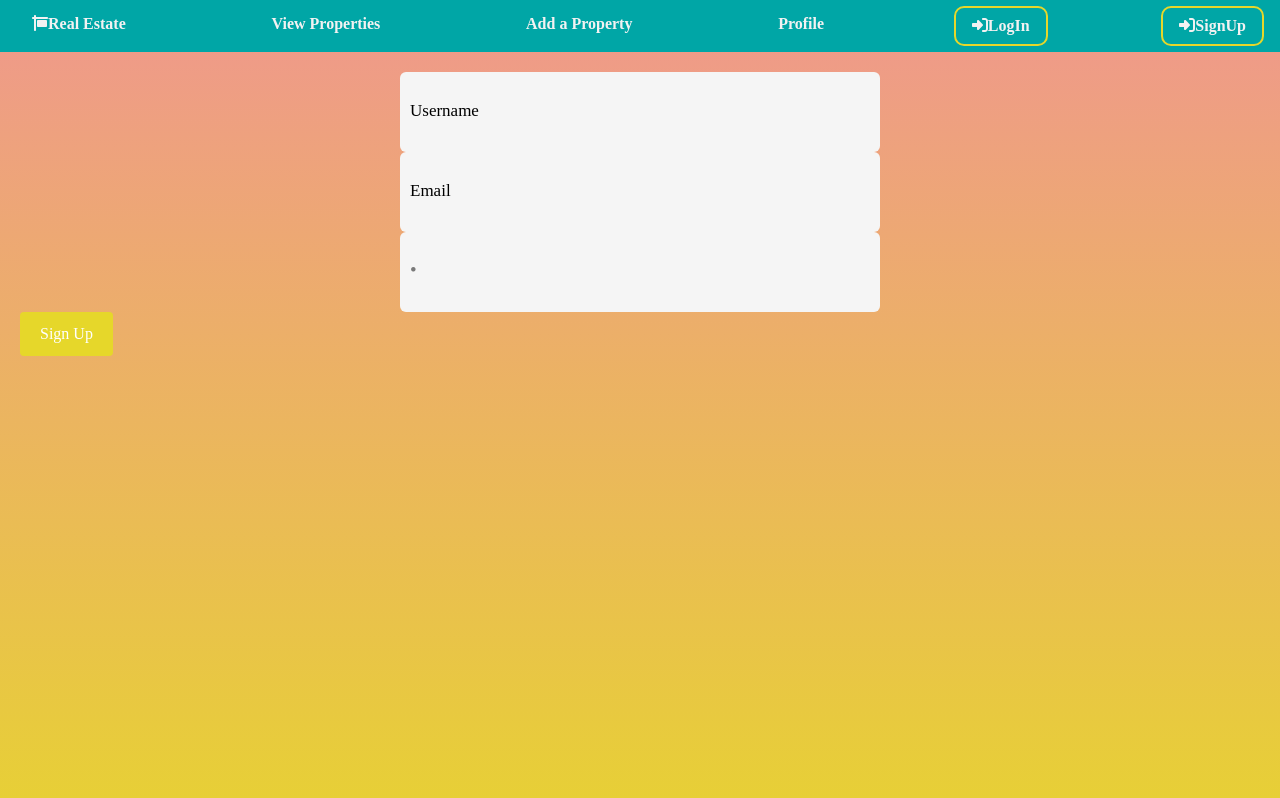
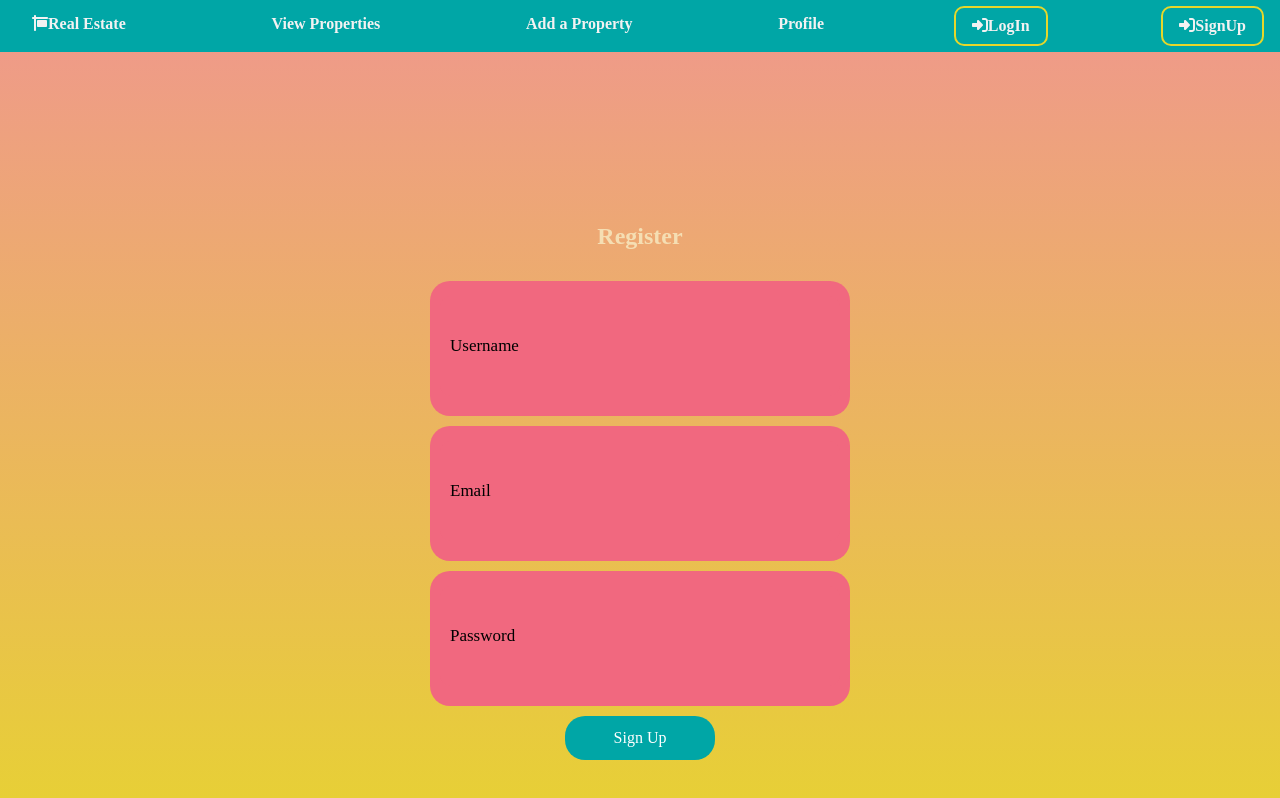
Before and after one commit to Erdemayhan/Real-Estate-FE, a React (Create React App) app: page /register in a window 1280 px wide. Built offline with nearby package versions, Linux system fonts and the light colour scheme; a web font is replaced by a local one.

Commit message:
son cssler

```diff
--- a/src/components/LoginSignUp/LoginSignUp.css
+++ b/src/components/LoginSignUp/LoginSignUp.css
@@ -1,105 +1,28 @@
-.container{
-    display: flex;
-    flex-direction: column;
-    margin: auto;
-    margin-top: 200px;
-    width: 600px;
-    background: #fff;
-    padding-bottom: 30px;
+.login-form .input {
+    background-color: #f1687f; /* Soft red background color */
+    border-radius: 20px; /* Rounded corners */
+    border: none; /* Remove default border */
+    padding: 10px; /* Add some padding */
+    align-items: center;
+    justify-content: center
 }
 
-.header{
-    display: flex;
-    flex-direction: column;
-    align-items: center;
-    margin-top: 30px;
-    gap: 9px;
-    width: 100%;
+.input input {
+    background-color: #f1687f; /* Soft red background color */
+    width: 400px; /* Increase width to take up full width of parent */
+    border: none; /* Remove default border */
+    padding: 10px; /* Add some padding */
+    border-radius: 10px; /* Optional: Add this line to make the corners rounded */
+    height: 100px;
 }
-
-.text{
-    font-size: 48px;
-    font-weight: 700;
-    color: #00A6a6;
+button, .Login {
+    padding: 10px;
+    width: 150px;
+    background-color: #00a6a6;
+    color: #fff;
+    border: none;
+    border-radius: 20px; /* Increase this value to make the corners more rounded */
+    cursor: pointer;
+    display: block; /* Add this line to make the button a block element */
+    margin: auto; /* Add this line to center the button */
 }
-
-.underline{
-    width: 61px;
-    height: 6px;
-    background: #00A6a6;
-    border-radius: 9px;
-}
-
-.inputs{
-    display: flex;
-    flex-direction: column;
-    margin-top: 55px;
-    gap: 25px;
-
-
-}
-
-.input{
-    display: flex;
-    align-items: center;
-    margin: auto;
-    width: 480px;
-    height: 80px;
-    background: #F5F5F5;
-    border-radius: 6px;
-}
-
-.input img{
-    margin: 0px 30px;
-}
-
-.input input{
-    width: 400px;
-    height: 50px;
-    background: transparent;
-    border: none;
-    outline: none;
-    font-size: 19px;
-    color: #797979;
-}
-
-.forgot-password{
-    margin-top: 27px;
-    padding-left: 62px;
-    color: #797979;
-    font-size: 18px;
-
-}
-
-.forgot-password span{
-    color: #00A6a6;
-    cursor: pointer;
-}
-
-.submit-container{
-    display: flex;
-    gap: 30px;
-    margin-top: 40px auto;
-
-}
-
-
-.submit{
-    display: flex;
-    justify-content: center;
-    align-items: center;
-    width: 220px;
-    height: 59px;
-    background:#00A6a6;
-    border-radius: 50px;
-    color: #fff;
-    font-size: 19px;
-    font-weight: 700;
-    cursor: pointer;
-    margin: 10px auto;
-}
-
-.gray{
-    background: #F5F5F5;
-    color: #797979;
-}
--- a/src/components/LoginSignUp/LoginSignUp.js
+++ b/src/components/LoginSignUp/LoginSignUp.js
@@ -3,7 +3,7 @@ import "./LoginSignUp.css";
 import { useState } from "react";
 import postLogin from "../../services/postLogin";
 import { useNavigate } from "react-router-dom";
-
+import Heading from "../searchBar/Heading";
 
 const LoginSignUp = () => {
   const [action, setAction] = useState("Log In");
@@ -13,38 +13,37 @@ import { useNavigate } from "react-router-dom";
   const [password, setPassword] = useState("");
   const [loginFail, setLoginFail] = useState(false);
 
-
-
   const handleSubmit = async (event) => {
     event.preventDefault();
     setLoginFail(false);
 
-     console.log('Email:', email);
-     console.log('Password:', password);
+    console.log("Email:", email);
+    console.log("Password:", password);
 
     try {
-       const response = await postLogin({email, password});
-       console.log('Response:', response.data.accessToken);
-       localStorage.setItem('token', response.data.accessToken);
-       navigate('/');
+      const response = await postLogin({ email, password });
+      console.log("Response:", response.data.accessToken);
+      localStorage.setItem("token", response.data.accessToken);
+      navigate("/");
       // jwt token ı kaydet
     } catch (error) {
       setLoginFail(true);
-       alert('Invalid email or password');
+      alert("Invalid email or password");
       console.log(error);
     }
   };
 
   return (
-     <form  class="login-form" onSubmit={handleSubmit}>
+    <form class="login-form" onSubmit={handleSubmit}>
       {loginFail && <div className="error">Invalid email or password</div>}
       {/* ... */}
+      <Heading title="Login" />
       <div className="input">
         <input
           type="email"
           placeholder="Email"
           value={email}
-           onChange={e => setEmail(e.target.value)}
+          onChange={(e) => setEmail(e.target.value)}
         />
       </div>
       <div className="input">
@@ -52,14 +51,15 @@ import { useNavigate } from "react-router-dom";
           type="current-password"
           placeholder="Password"
           value={password}
-           onChange={e => setPassword(e.target.value)}
+          onChange={(e) => setPassword(e.target.value)}
         />
       </div>
       <div>
-       <button onClick={handleSubmit}>{action}</button>
+        <button className="Login" onClick={handleSubmit}>
+          {action}
+        </button>
       </div>
     </form>
-
   );
 };
 
--- a/src/components/accountDetails/ChangePassword.js
+++ b/src/components/accountDetails/ChangePassword.js
@@ -15,17 +15,16 @@ const ChangePassword = () => {
 
     try {
       const response = await patchAllPasswordsFromUsers();
-        navigate('/');
-        console.log('Response:', response.data);
+      navigate("/");
+      console.log("Response:", response.data);
     } catch (error) {
       console.log(error);
     }
   };
 
-
   return (
-    <div className="Change">
-      <form onSubmit={handleSubmit}>
+    <div>
+      <form className="Change" onSubmit={handleSubmit}>
         <label>
           Current Password:
           <input
--- a/src/components/accountDetails/changePassword.css
+++ b/src/components/accountDetails/changePassword.css
@@ -36,6 +36,7 @@ input {
   box-sizing: border-box;
   border: 1px solid #ccc;
   border-radius: 4px;
+  background-color: #f1687f;
 }
 
 button {
--- a/src/components/register/register.css
+++ b/src/components/register/register.css
@@ -0,0 +1,36 @@
+
+
+
+form, .Register {
+    display: flex;
+    flex-direction: column;
+    align-items: center;
+    justify-content: center;
+    border-radius: 20px; /* Increase this value to make the corners more rounded */
+    gap: 10px;
+    padding-top: 150px;
+}
+
+
+
+.Register .input {
+    background-color: #f1687f; /* Soft red background color */
+    border-radius: 20px; /* Rounded corners */
+    border: none; /* Remove default border */
+    padding: 10px; /* Add some padding */
+    align-items: center;
+    justify-content: center
+}
+
+
+  button, .RegisterBut {
+    padding: 10px;
+    width: 150px;
+    background-color: #00a6a6;
+    color: #fff;
+    border: none;
+    border-radius: 20px; /* Increase this value to make the corners more rounded */
+    cursor: pointer;
+    display: block; /* Add this line to make the button a block element */
+    margin: auto; /* Add this line to center the button */
+}
--- a/src/components/register/register.js
+++ b/src/components/register/register.js
@@ -1,14 +1,14 @@
 import postUser from "../../services/postUser";
+import Heading from "../searchBar/Heading";
 import { useState } from "react";
 import { useNavigate } from "react-router-dom";
 import "./register.css";
-
 
 const Register = () => {
   const navigate = useNavigate();
   const [username, setUsername] = useState("");
   const [email, setEmail] = useState("");
-    const [password, setPassword] = useState(1);
+  const [password, setPassword] = useState("");
   const [registerFail, setRegisterFail] = useState(false);
 
   const handleSubmit = async (event) => {
@@ -16,24 +16,25 @@ const Register = () => {
     setRegisterFail(false);
     try {
       const response = await postUser({ username, email, password });
-        console.log('Response:', response.data);
-        navigate('/');
+      console.log("Response:", response.data);
+      navigate("/");
     } catch (error) {
       setRegisterFail(true);
-        alert('Invalid email or password');
+      alert("Invalid email or password");
       console.log(error);
     }
   };
 
   return (
-        <form onSubmit={handleSubmit}>
+    <form className="Register" onSubmit={handleSubmit}>
       {registerFail && <div className="error">Invalid email or password</div>}
+      <Heading title="Register" />
       <div className="input">
         <input
           type="text"
           placeholder="Username"
           value={username}
-            onChange={e => {
+          onChange={(e) => {
             setUsername(e.target.value);
             console.log(e.target.value);
           }}
@@ -44,22 +45,24 @@ const Register = () => {
           type="email"
           placeholder="Email"
           value={email}
-            onChange={e => setEmail(e.target.value)}
+          onChange={(e) => setEmail(e.target.value)}
         />
       </div>
       <div className="input">
         <input
-            type="password"
+          type="current-password"
           placeholder="Password"
           value={password}
-            onChange={e => setPassword(e.target.value)}
+          onChange={(e) => setPassword(e.target.value)}
         />
       </div>
       <div>
-            <button onClick={handleSubmit}>Sign Up</button>
+        <button className="RegisterBut" onClick={handleSubmit}>
+          Sign Up
+        </button>
       </div>
     </form>
   );
-    }
+};
 
 export default Register;
--- a/src/components/searchBar/SearchBar.css
+++ b/src/components/searchBar/SearchBar.css
@@ -39,10 +39,10 @@
     width: 100%;
     border: 1px solid rgba(255, 44, 44, 0.2);
     margin-top: 5px;
-    border-radius: 5px;
+    border-radius: 4px;
   }
   form span {
-    font-size: 20px;
+    font-size: 30px;
     color: rgb(250, 250, 250);
     font-family: 'Salsa', cursive;
   }
@@ -66,6 +66,7 @@
     form {
       display: flex;
       flex-wrap: wrap;
+
     }
     form .box {
       border-left: none;
```
Lines whose indentation alone changed are shown as unchanged.
